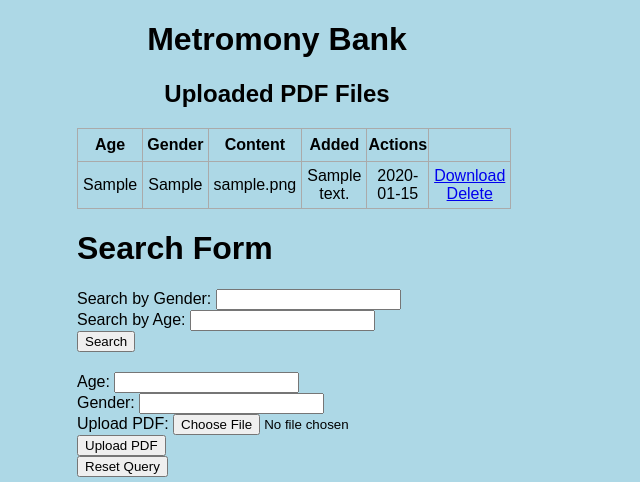
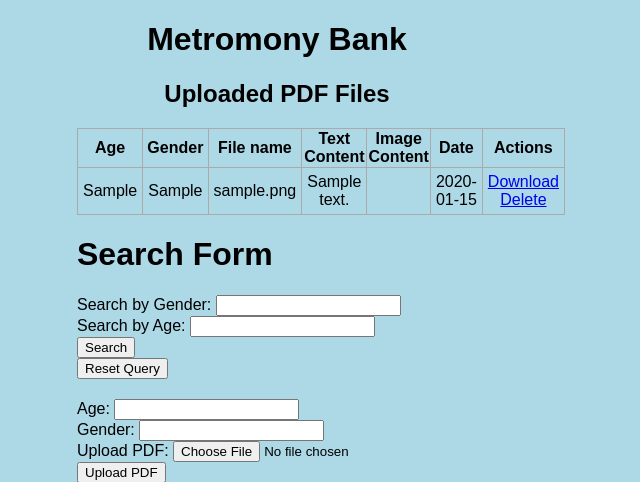
Before and after one commit to onandoff07/PDF_Manager, a Flask app: page / in a window 1280 px wide. Shown: the top 482 px of the page, without its empty margins (363-1003 px from the left). Run offline with Flask 3, Linux system fonts and the light colour scheme; tables that the repository leaves empty hold one stand-in row (values such as "Sample post").

Commit message:
big update to code (like view more and improvement to reset query)

```diff
--- a/Flask1/app.py
+++ b/Flask1/app.py
@@ -1,13 +1,17 @@
-from flask import Flask, render_template, url_for, request, redirect, send_file
+from flask import Flask, jsonify, render_template, url_for, request, redirect, send_file
 from flask_sqlalchemy import SQLAlchemy
 from datetime import datetime
 from tkinter import Tk, filedialog
 import io
 import PyPDF2
+import fitz  # PyMuPDF
+import os
 
 app = Flask(__name__)
 app.config['SQLALCHEMY_DATABASE_URI'] = 'sqlite:///test.db'
 db = SQLAlchemy(app)
+
+
 
 class Todo(db.Model):
     id = db.Column(db.Integer, primary_key=True)
@@ -25,6 +29,7 @@ class PDFFile(db.Model):
     file_name = db.Column(db.String(255), nullable=False)
     file_data = db.Column(db.LargeBinary, nullable=False)
     content = db.Column(db.String(200), nullable=False)  # Add content field
+    #images = db.Column(db.String(200), nullable=False)
     date_created = db.Column(db.DateTime, default=datetime.utcnow)
 
     #date_created = db.Column(db.DateTime, default=datetime.utcnow)  # Add date_created field
@@ -45,7 +50,14 @@ def index():
     if request.method == 'POST':
         #if 'pdf_file' in request.files:
         print(request.form)
-        if 'search_gender' in request.form or 'search_age' in request.form and 'submit_button' not in request.form:
+        if "reset" in request.form:
+            print("3")
+            pdfs = PDFFile.query.order_by(PDFFile.date_created).all()
+            #query = PDFFile.query #doesn't order by date like the first line does
+            #query = query.filter_by()
+            #pdfs = query.all()
+            return render_template('index.html', pdfs=pdfs)
+        elif 'search_gender' in request.form or 'search_age' in request.form and 'submit_button' not in request.form:
             print("1")
             #print("yo")
             search_gender = request.form.get('search_gender')
@@ -64,8 +76,9 @@ def index():
             return render_template('index.html', pdfs=pdfs, search_gender=search_gender, search_age=search_age)
         elif 'submit_button' in request.form:
             print("2")
+            print(request.form)
             file = request.files['pdf_file']
-            #print("test: ", file)
+            print("test: ", file)
             age = request.form['age']
             gender = request.form['gender']
         #print(file)
@@ -87,14 +100,53 @@ def index():
                 return redirect('/')
             except Exception as e:
                 return f"We could not add the specific item due to this error: {str(e)}"
-        elif "reset" in request.form:
-            print("3")
-            pdfs = PDFFile.query.order_by(PDFFile.date_created).all()
-            return render_template('index.html', pdfs=pdfs)
 
     pdfs = PDFFile.query.order_by(PDFFile.date_created).all()
     return render_template('index.html', pdfs=pdfs)
+'''
+def extract_images_from_pdf(pdf_path, output_folder):
+    pdf_document = fitz.open(pdf_path)
+    for page_num in range(len(pdf_document)):
+        page = pdf_document.load_page(page_num)
+        image_list = page.get_images(full=True)
 
+        for image_index, img in enumerate(image_list):
+            xref = img[0]
+            base_image = pdf_document.extract_image(xref)
+            image_bytes = base_image["image"]
+            image_ext = base_image["ext"]
+            image_path = os.path.join(output_folder, f"image{page_num+1}_{image_index+1}.{image_ext}")
+
+            with open(image_path, "wb") as image_file:
+                image_file.write(image_bytes)
+
+    print("Images extracted and saved to:", output_folder)
+    '''
+
+def extract_images_from_pdf(pdf_path):
+    pdf_document = fitz.open(pdf_path)
+    images = []
+    for page_num in range(len(pdf_document)):
+        page = pdf_document.load_page(page_num)
+        image_list = page.get_images(full=True)
+
+        for image_index, img in enumerate(image_list):
+            xref = img[0]
+            base_image = pdf_document.extract_image(xref)
+            image_bytes = base_image["image"]
+            image_ext = base_image["ext"]
+            image_name = f"image{page_num+1}_{image_index+1}.{image_ext}"
+
+            # Convert the image bytes to a base64 string
+            image_base64 = base64.b64encode(image_bytes).decode('utf-8')
+
+            # Store the image data in a dictionary
+            images.append({
+                'name': image_name,
+                'data': image_base64,
+                'ext': image_ext
+            })
+    return images
 
 def decode_pdf(pdf_data):
     pdf_reader = PyPDF2.PdfReader(io.BytesIO(pdf_data))  # Change PdfFileReader to PdfReader
@@ -113,6 +165,33 @@ def delete_pdf(id):
     except:
         f"We could not delete the specific item due to this error: {str(e)}"
 
+@app.route('/view_more/<int:id>', methods=['GET'])
+def view_more(id):
+    #pdf = next((p for p in pdfs if p['id'] == pdf_id), None)
+    try:
+        pdf = PDFFile.query.get(id)
+        if not pdf:
+            response = jsonify({'error': 'PDF not found'})
+            response.status_code = 404
+            return response
+        return jsonify({'content': pdf.content})
+    except Exception as e:
+        response = jsonify({'error': 'An internal server error occurred'})
+        response.status_code = 500
+        print(e)  # Log the exception to the server logs
+        return response
+    """
+    pdf = PDFFile.query.get_or_404(id)
+    print('test')
+    print(id)
+    print(pdf)
+    if pdf:
+        print('content')
+        print(pdf['content'])
+        return jsonify({'content': pdf['content']})
+    else:
+        return jsonify({'error': 'PDF not found'}), 404
+    """
 @app.route('/update/<int:id>', methods=['GET', 'POST'])
 def update(id):
     task = PDFFile.query.get_or_404(id)
--- /dev/null
+++ b/Flask1/pythonstuff.py
@@ -0,0 +1,5 @@
+try:
+    import fitz
+    print("PyMuPDF is installed correctly!")
+except ImportError:
+    print("PyMuPDF is not installed.")
--- a/Flask1/templates/index.html
+++ b/Flask1/templates/index.html
@@ -2,6 +2,8 @@
 
 {% block head %}
 <title>Metromony Bank</title>
+<!-- Include jQuery from CDN -->
+<script src="https://code.jquery.com/jquery-3.6.0.min.js"></script>
 {% endblock %}
 
 {% block body %}
@@ -17,8 +19,10 @@
         <tr>
             <th>Age</th>
             <th>Gender</th>
-            <th>Content</th>
-            <th>Added</th>
+            <th>File name</th>
+            <th>Text Content</th>
+            <th>Image Content</th>
+            <th>Date</th>
             <th>Actions</th>
         </tr>
         {% for pdf in pdfs %}
@@ -26,7 +30,11 @@
                 <td>{{ pdf.age }}</td>
                 <td>{{ pdf.gender }}</td>
                 <td>{{ pdf.file_name }}</td>
-                <td>{{ pdf.content }}</td>
+                <td>
+                    {{ pdf.content[:50] }}{% if pdf.content|length > 50 %}...
+                    <a href="javascript:void(0);" class="view-more" data-pdf-id="{{ pdf.id }}">View More</a>{% endif %}
+                </td>
+                <td></td>
                 <td>{{ pdf.date_created.date() }}</td>
                 <td>
                     <a href="/download_pdf/{{pdf.id}}">Download</a>
@@ -37,7 +45,57 @@
         {% endfor %}
     </table>
     {% endif %}
+    <div id="detailsModal" style="display:none;">
+        <p id="pdfDetails"></p>
+        <button onclick="closeModal()">Close</button>
+    </div>
 
+    <script>
+        $(document).ready(function() {
+    $('.view-more').click(function() {
+        var pdfId = $(this).data('pdf-id');
+        viewMore(pdfId);
+    });
+});
+        function viewMore(pdfId) {
+            console.log(pdfId);  // For debugging
+            $.ajax({
+                url: '/view_more/' + pdfId,
+                method: 'GET',
+                success: function(response) {
+                    console.log("Success:", response);  // For debugging
+                    $('#pdfDetails').text(response.content);  // Display content
+                    $('#modalOverlay').show();  // Show overlay
+                    $('#detailsModal').show();  // Show modal
+                },
+                error: function(jqXHR, textStatus, errorThrown) {
+            // Print detailed error information
+            console.error('Error Details:', {
+                status: jqXHR.status, // HTTP status code
+                statusText: jqXHR.statusText, // Status text (e.g., "Not Found")
+                responseText: jqXHR.responseText, // Response text (e.g., error message)
+                error: errorThrown // Exception thrown
+            });
+
+            // Display a user-friendly error message
+            let errorMessage = 'An error occurred';
+            try {
+                const errorResponse = JSON.parse(jqXHR.responseText);
+                errorMessage = errorResponse.error || 'Unknown error';
+            } catch (e) {
+                errorMessage = errorThrown || 'Unknown error';
+            }
+
+            alert('Error: ' + errorMessage);  // Alert the user
+        }
+    });
+        }
+
+        function closeModal() {
+            $('#modalOverlay').hide();  // Hide overlay
+            $('#detailsModal').hide();  // Hide modal
+        }
+    </script>
     <body>
         <h1>Search Form</h1>
         <form action="/" method="POST">
@@ -48,6 +106,8 @@
             <input type="text" name="search_age" id="search_age">
             <br>
             <input type="submit" name="Search" value="Search">
+            <br>
+            <input type="submit" name="reset" value="Reset Query">
         </form>
     </body>
 
@@ -64,8 +124,6 @@
             <input type="file" name="pdf_file" id="pdf_file" accept=".pdf">
             <br>
             <input type="submit" name="submit_button" value="Upload PDF">
-            <br>
-            <input type="submit" name="reset" value="Reset Query">
         </form>
     </div>
 </div>
```
Also changed, not shown: 16 other files.
